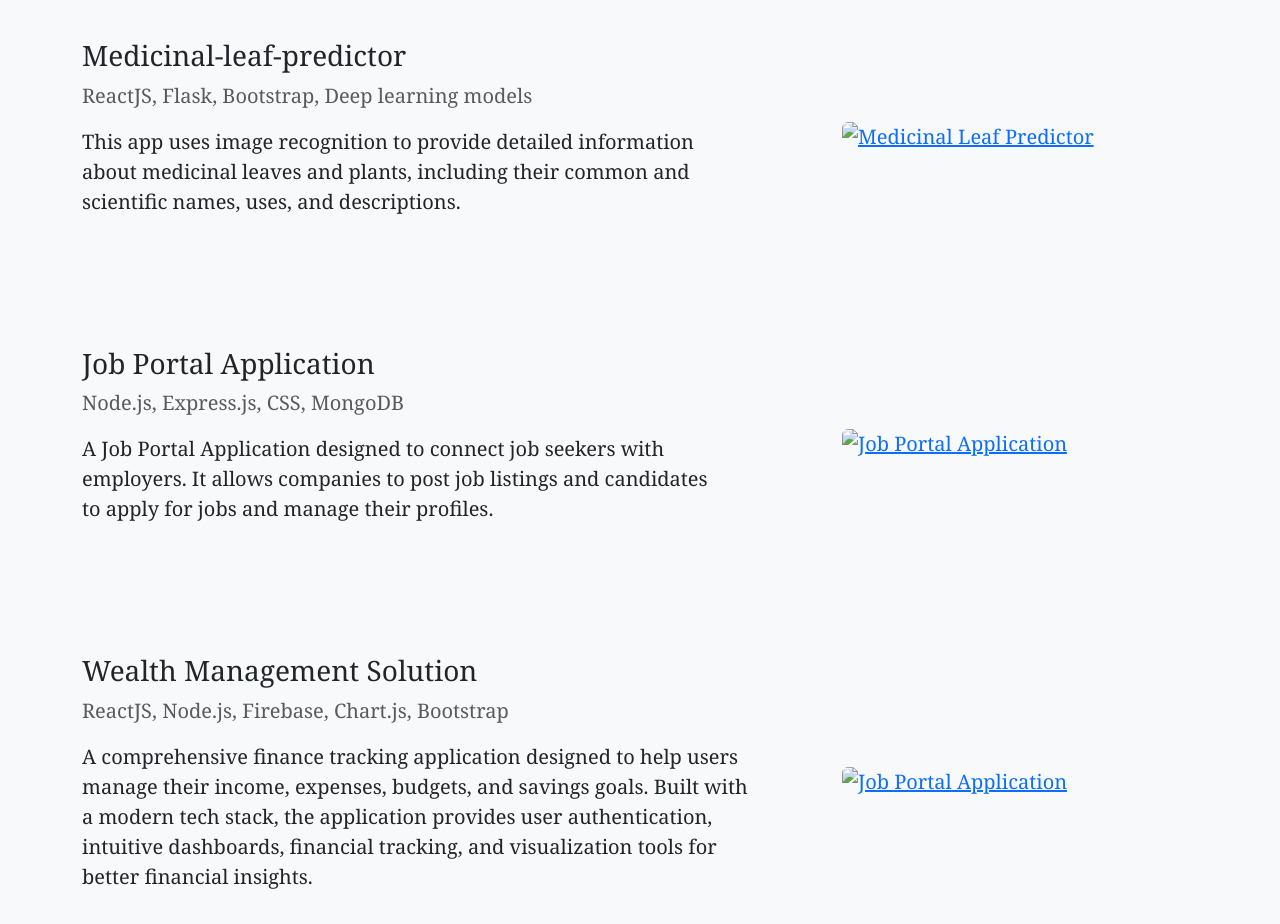
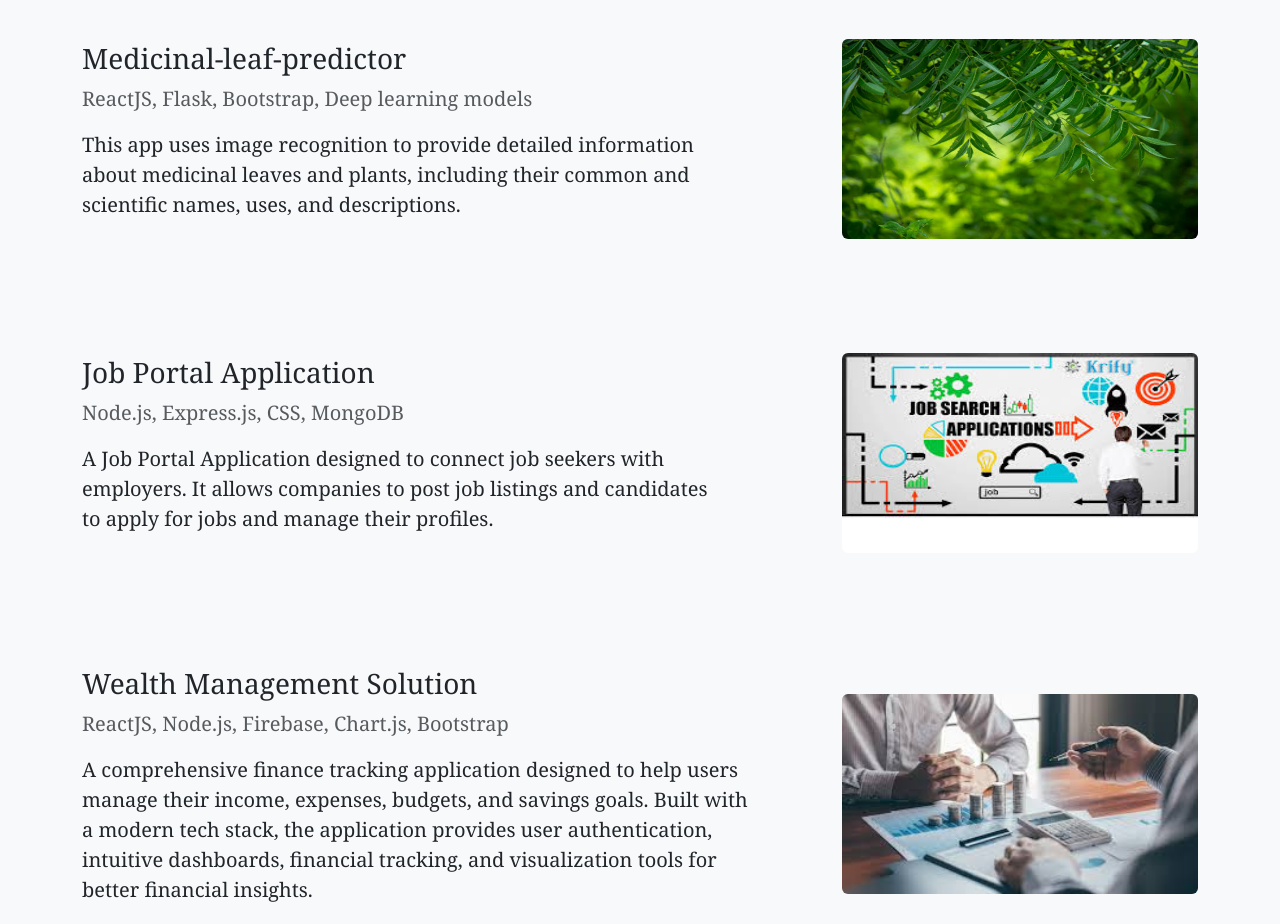
Before and after one commit to Bhupanimounika22/Portfolio_, a plain HTML site: page projects.html in a window 1280 px wide. Shown: the part 220-1144 px from the top of the page. Drawn offline with nearby package versions, Linux system fonts and the light colour scheme; the site is published under a folder, as on GitHub Pages, so addresses that start at the root find nothing.

Commit message:
Update projects.html
image updations

```diff
--- a/projects.html
+++ b/projects.html
@@ -70,7 +70,7 @@
                     <p>This app uses image recognition to provide detailed information <br> about medicinal leaves and plants, including their common and <br> scientific names, uses, and descriptions.</p>
                 </div>
                 <div class="col-md-4">
-                    <a href="https://github.com/Bhupanimounika22/Identification-of-Different-Medicinal-Plants-Through-Image-Processing"><img src="/images/Neem_Tree.jpg" alt="Medicinal Leaf Predictor" class="img-fluid rounded" style="width: 400px; height: 200px;"></a>
+                    <a href="https://github.com/Bhupanimounika22/Identification-of-Different-Medicinal-Plants-Through-Image-Processing"><img src="images/Neem_Tree.jpg" alt="Medicinal Leaf Predictor" class="img-fluid rounded" style="width: 400px; height: 200px;"></a>
                 </div>
             </div>
             <br>   <br>   <br>
@@ -81,7 +81,7 @@
                     <p>A Job Portal Application designed to connect job seekers with  <br>employers. It allows companies to post job listings and candidates <br> to apply for jobs and manage their profiles.</p>
                 </div>
                 <div class="col-md-4">
-                    <a href="https://github.com/Bhupanimounika22/job-portal"> <img src="/images/job.jpeg" alt="Job Portal Application" class="img-fluid rounded" style="width: 400px; height: 200px;"></a>
+                    <a href="https://github.com/Bhupanimounika22/job-portal"> <img src="images/job.jpeg" alt="Job Portal Application" class="img-fluid rounded" style="width: 400px; height: 200px;"></a>
                 </div>
             </div>
             <br>   <br>   <br>
@@ -91,7 +91,7 @@
                     <p class="text-muted">ReactJS, Node.js, Firebase, Chart.js, Bootstrap</p>
                     <p>A comprehensive finance tracking application designed to help users <br> manage their income, expenses, budgets, and savings goals. Built with <br> a modern tech stack, the application provides user authentication, <br> intuitive dashboards, financial tracking, and visualization tools for <br> better financial insights.</p>                </div>
                 <div class="col-md-4">
-                         <a href="https://github.com/Bhupanimounika22/wealth-management-solutions">  <img src="/images/wealth.jpeg" alt="Job Portal Application" class="img-fluid rounded" style="width: 400px; height: 200px;"></a>
+                         <a href="https://github.com/Bhupanimounika22/wealth-management-solutions">  <img src="images/wealth.jpeg" alt="Job Portal Application" class="img-fluid rounded" style="width: 400px; height: 200px;"></a>
                 </div>
             </div>
 
```
